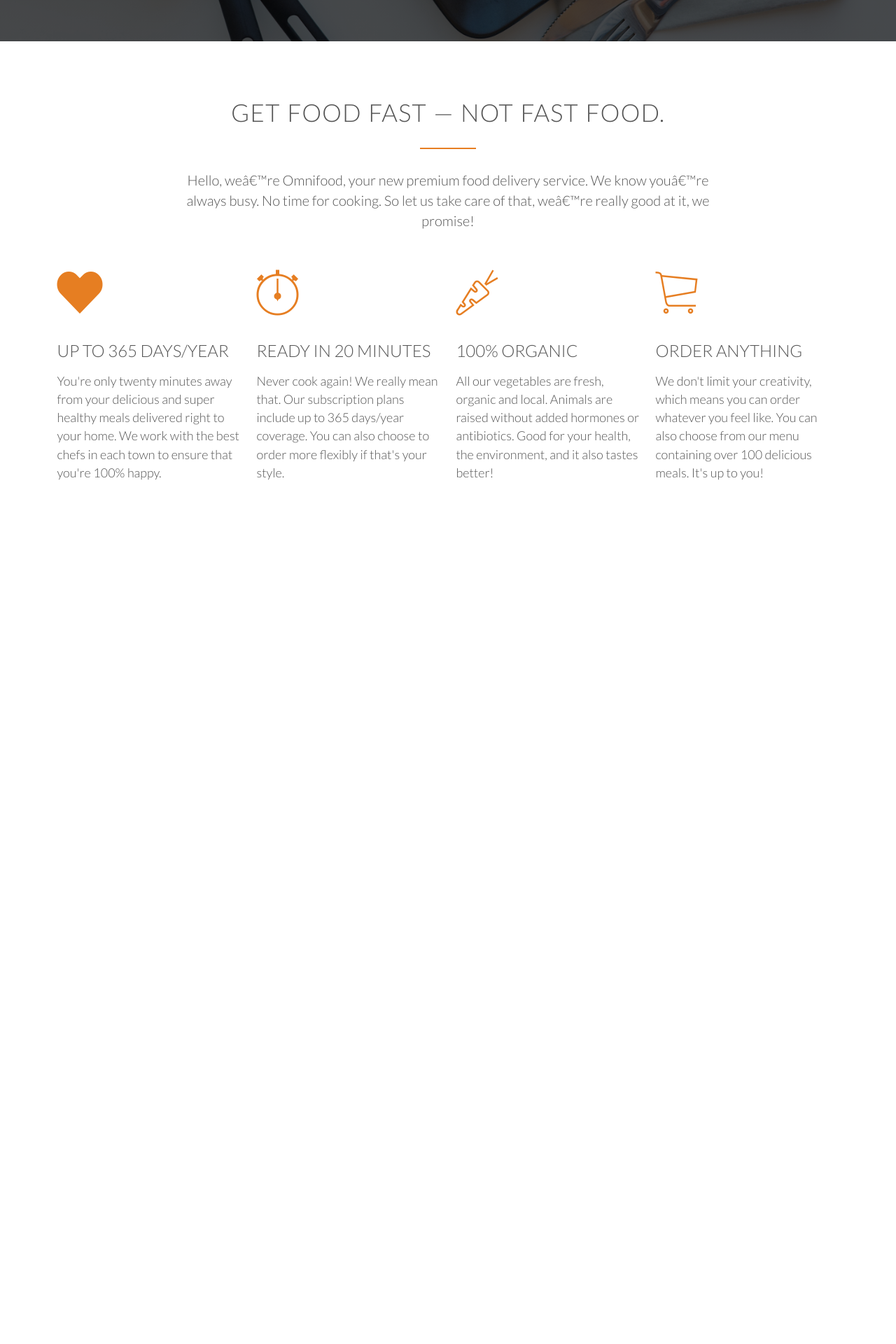
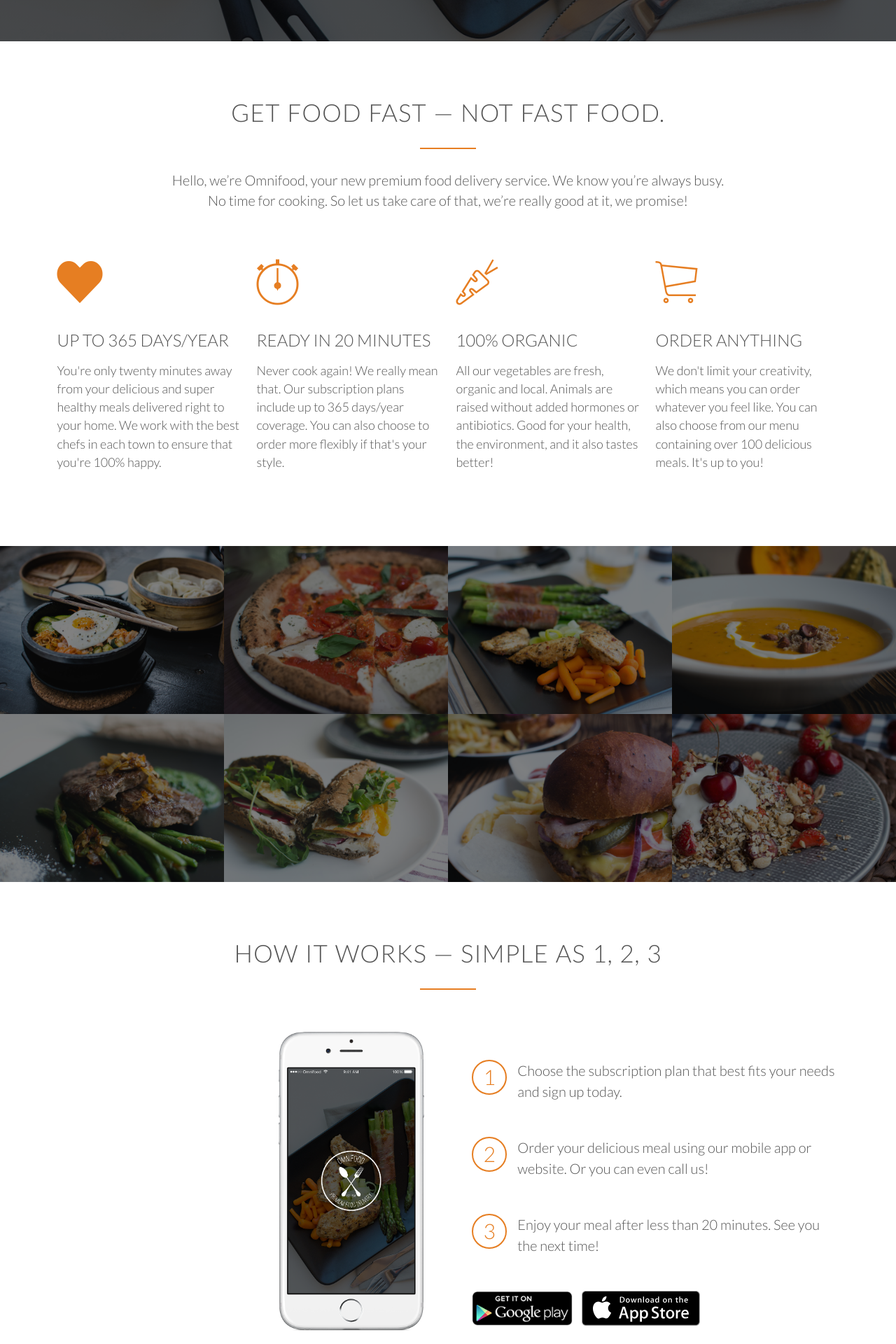
Before and after one commit to himanshumeena/omnifood, a PHP site: page / in a window 1280 px wide. Shown: the part 741-2661 px from the top of the page at 70% size. Before the commit the page ends 1427 px from the top, so only its background shows below. Run offline with PHP 8.4, Linux system fonts and the light colour scheme; some web fonts are replaced.

Commit message:
section (how it works added), meals float bug fixed

```diff
--- a/omni_foods/index.html
+++ b/omni_foods/home.html
@@ -38,7 +38,7 @@
                 <a class="btn btn-ghost" href="#">Show me more</a>
             </div>
         </header>
-        <section>
+        <section class="features">
             <div class="row">
                 <h2>Get food fast &mdash; not fast food.</h2>
                 <p class="long-copy">Hello, we’re Omnifood, your new premium food delivery service. We know you’re always busy. No time for cooking.
@@ -69,26 +69,90 @@
                     <p>We don't limit your creativity, which means you can order whatever you feel like. You can also choose
                         from our menu containing over 100 delicious meals. It's up to you!</p>
                 </div>
-
             </div>
         </section>
+        <section class="meals-showcase">
+            <ul class="clearfix">
+                <li>
+                    <figure>
+                        <img src="./resources/img/1.jpg" alt="Korean bibimbap with egg and vegetables">
+                    </figure>
+                </li>
+                <li>
+                    <figure>
+                        <img src="./resources/img/2.jpg" alt="Simple italian pizza with cherry tomatoes">
+                    </figure>
+                </li>
+                <li>
+                    <figure>
+                        <img src="./resources/img/3.jpg" alt="Chicken breast steak with vegetables">
+                    </figure>
+                </li>
+                <li>
+                    <figure>
+                        <img src="./resources/img/4.jpg" alt="Autumn pumpkin soup">
+                    </figure>
+                </li>
+            </ul>
+            <ul class="clearfix">
+                <li>
+                    <figure>
+                        <img src="./resources/img/5.jpg" alt="Paleo beef steak with vegetables">
+                    </figure>
+                </li>
+                <li>
+                    <figure>
+                        <img src="./resources/img/6.jpg" alt="Healthy baguette with egg and vegetables">
+                    </figure>
+                </li>
+                <li>
+                    <figure>
+                        <img src="./resources/img/7.jpg" alt="Burger with cheddar and bacon">
+                    </figure>
+                </li>
+                <li>
+                    <figure>
+                        <img src="./resources/img/8.jpg" alt="Granola with cherries and strawberries">
+                    </figure>
+                </li>
+            </ul>
+        </section>
+        <section class="how_it_works">
+            <div class="row">
+                <h2>How it works &mdash; Simple as 1, 2, 3</h2>
+            </div>
+            <div class="row">
+                <div class="col steps-box">
+                    <img src="./resources/img/app-iPhone.png" alt="phone image">
+                </div>
+                <div class="col  steps-box">
+                    <div class="works-step">
+                        <div>1</div>
+                        <p>Choose the subscription plan that best fits your needs and sign up today.</p>
+                    </div>
+                    <div class="works-step">
+                        <div>2</div>
+                        <p>Order your delicious meal using our mobile app or website. Or you can even call us!</p>
+                    </div>
+                    <div class="works-step">
+                        <div>3</div>
+                        <p>Enjoy your meal after less than 20 minutes. See you the next time!</p>
+                    </div>
+                    <a href="#" class="btn-app"><img src="./resources/img/download-app-android.png" alt="download andriod app"></a>
+                    <a href="#" class="btn-app"><img src="./resources/img/download-app.svg" alt="downoad ios app"></a>
+
+                </div>
+            </div>
+    </div>
+    </section>
     </div>
 </body>
 
 </html>
 
 <!--
-
-
-
-
-
-You're only twenty minutes away from your delicious and super healthy meals delivered right to your home. We work with the best chefs in each town to ensure that you're 100% happy.
-
-
-
-
-
-
+    1.	Choose the subscription plan that best fits your needs and sign up today.
+2.	Order your delicious meal using our mobile app or website. Or you can even call us!
+3.	Enjoy your meal after less than 20 minutes. See you the next time!
 
  -->
--- /dev/null
+++ b/omni_foods/index.php
@@ -0,0 +1 @@
+<?php include_once("home.html") ?>
--- a/omni_foods/resources/css/style.css
+++ b/omni_foods/resources/css/style.css
@@ -32,6 +32,13 @@ body{
 /* -------------------------------------------------------- */
 /* REUSABLE COMPONENTS */
 /* -------------------------------------------------------- */
+
+.clearfix:after{
+    content: " ";
+    clear:both;
+    height: 0px;
+    visibility: hidden;
+}
 
 section{
     padding: 80px 0;
@@ -200,3 +207,105 @@ header{
 .main-nav li a:active{
     border-bottom: 2px solid #e67e22;
 }
+
+/* -------------------------------------------------------- */
+/* FEATURES
+/* -------------------------------------------------------- */
+
+.features .long-copy{
+    margin-bottom: 30px;
+}
+
+/* -------------------------------------------------------- */
+/* MEALS SHOWCASE
+/* -------------------------------------------------------- */
+
+section.meals-showcase{
+    padding: 0;
+}
+
+.meals-showcase{
+    width: 100%;
+}
+
+.meals-showcase ul{
+    width: 100%;
+    margin: 0;
+}
+
+.meals-showcase ul li{
+    display: block;
+    float:left;
+    width: 25%;
+}
+
+.meals-showcase ul li figure{
+    background-color: #000;
+    margin: 0;
+    overflow: hidden;
+}
+
+.meals-showcase ul li img{
+    width: 100%;
+    height: auto;
+    transition: transform 0.5s, opacity 0.5s;
+    opacity: 0.5;
+}
+
+.meals-showcase ul li img:hover{
+    transform: scale(1.15);
+    opacity: 1;
+}
+
+/* -------------------------------------------------------- */
+/* HOW IT WORK'S
+/* -------------------------------------------------------- */
+
+section.how_it_works{
+    padding: 80 0;
+}
+
+.steps-box{
+
+}
+
+.steps-box img{
+    width:40%;
+    height: auto;
+}
+
+.steps-box:first-child{
+    text-align: right;
+    padding-right: 3%;
+    margin-top: 30px;
+}
+
+.steps-box:last-child{
+    padding-left: 3%;
+    margin-top: 70px;
+}
+
+.works-step{
+    margin-bottom: 50px;
+
+}
+
+.works-step div{
+    color: #e67e22;
+    border: 2px solid #e67e22;
+    display: block;
+    border-radius: 50%;
+    height: 50px;
+    width: 50px;
+    text-align: center;
+    padding-bottom: 5px;
+    font-size: 150%;
+    margin-right: 15px;
+    float:left;
+}
+
+.btn-app img{
+    height: 50px;
+    width: auto;
+    margin-right: 10px;
+}
```
Also changed, not shown: omni_foods/resources/img/1.jpg (added), omni_foods/resources/img/2.jpg (added), omni_foods/resources/img/3.jpg (added), omni_foods/resources/img/4.jpg (added), omni_foods/resources/img/5.jpg (added), omni_foods/resources/img/6.jpg (added), omni_foods/resources/img/7.jpg (added), omni_foods/resources/img/8.jpg (added), omni_foods/resources/img/app-iPhone.png (added), omni_foods/resources/img/download-app-android.png (added), omni_foods/resources/img/download-app.svg (added).
